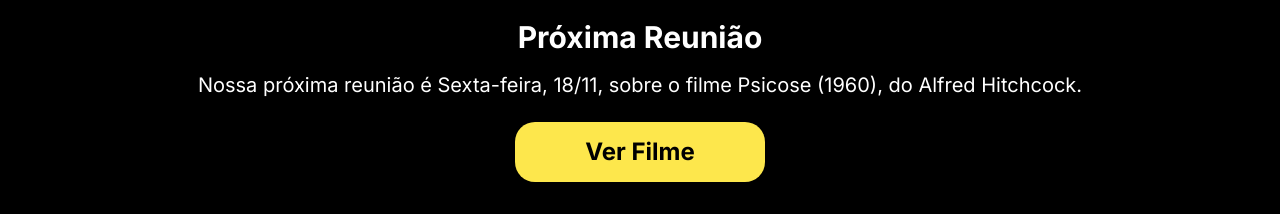
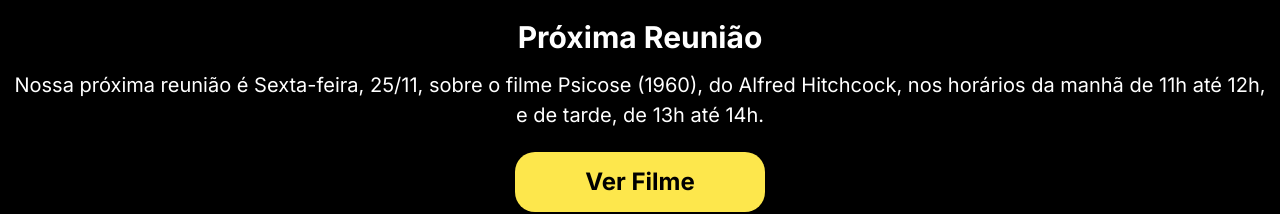
Before and after one commit to nandowastaken/cineclube, a Vue app: page / in a window 1280 px wide. Shown: the part 1091-1305 px from the top of the page. Built offline with nearby package versions, Linux system fonts and the light colour scheme.

Commit message:
change next-meeting text

```diff
--- a/src/screens/NextMeeting.vue
+++ b/src/screens/NextMeeting.vue
@@ -4,7 +4,8 @@
             <div class="content-next-meeting">
                 <h1 class="next-meeting-title" id="next-meeting">Próxima Reunião</h1>
                 <p class="next-meeting-description">
-                    Nossa próxima reunião é Sexta-feira, 18/11, sobre o filme Psicose (1960), do Alfred Hitchcock.
+                    Nossa próxima reunião é Sexta-feira, 25/11, sobre o filme Psicose (1960), do Alfred Hitchcock, nos horários da manhã
+                    de 11h até 12h, e de tarde, de 13h até 14h.
                 </p>
                 <a href="#movie">
                     <YellowButton message="Ver Filme"/>
```
